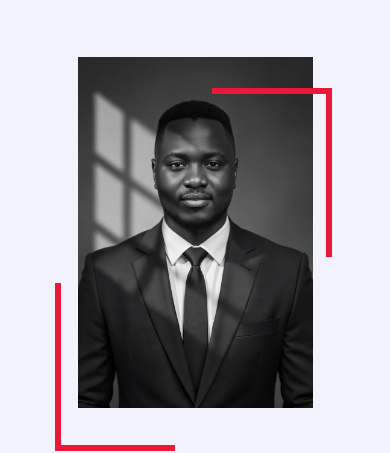
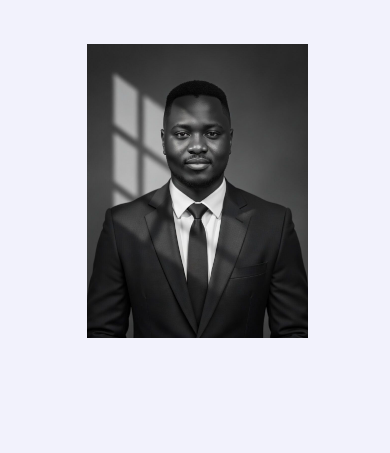
Before and after one commit to gbolahan88/GB-Digital-Solution-fixed, a plain HTML site: page index.html in a window 390 px wide. Shown: the part 418-871 px from the top of the page. Drawn offline with nearby package versions, Linux system fonts and the light colour scheme; a web font is replaced by a local one.

Commit message:
Made corrections to css

```diff
--- a/styles.css
+++ b/styles.css
@@ -727,19 +727,20 @@ h3.my-profession {
   margin-bottom: 40px;
 }
 .home-img img{
-  margin-top: 50px;
+  margin-top: 20px;
   margin-left: 30px;
 }
 .home-img::after,
 .home-img::before{
-  content: '';
+  display: none;
+  /* content: '';
   position: absolute;
   align-items: center;
   box-sizing: border-box;
   pointer-events: none;
-  z-index: 1111;
+  z-index: 1111; */
 }
-.home-img::after{
+/* .home-img::after{
   width: 120px;
   height: 20%;
   left: 14%;
@@ -754,11 +755,11 @@ h3.my-profession {
   top: 60%;
   border-top: 6px solid var(--skin-color);
   border-right: 6px solid var(--skin-color);
-}
+} */
 .hero-image {
   width: 80%;
   height: 80%;
-  object-fit: cover;
+  object-fit: contain;
 }
 
 /* About */
```
